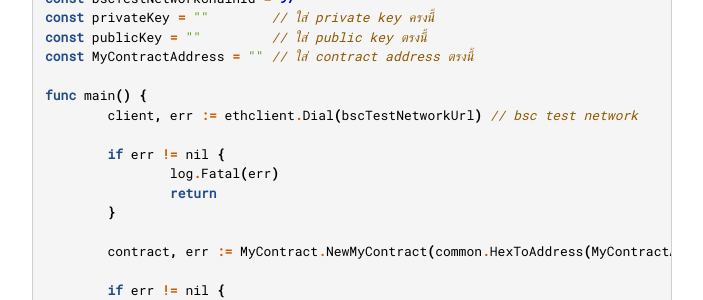
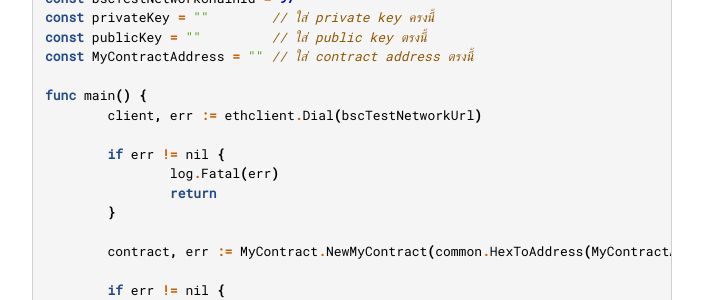
Before and after one commit to oat9002/oat9002.github.io, a Jekyll site: the page built from _posts/2021-10-28-connect-bsc-with-go-ethereum.md, in a window 1280 px wide and 900 px high, scrolled down 2451 px. Shown: the part 154-454 px from the top of the window, without its empty margins (288-991 px from the left). Built offline with Jekyll 4.4.1, drawn with Linux system fonts in a browser that asks for light colours; nearby versions of some CDN libraries.

Commit message:
remove unused

```diff
--- a/_posts/2021-10-28-connect-bsc-with-go-ethereum.md
+++ b/_posts/2021-10-28-connect-bsc-with-go-ethereum.md
@@ -100,7 +100,7 @@ const publicKey = ""         // ใส่ public key ตรงนี้
 const MyContractAddress = "" // ใส่ contract address ตรงนี้
 
 func main() {
-	client, err := ethclient.Dial(bscTestNetworkUrl) // bsc test network
+	client, err := ethclient.Dial(bscTestNetworkUrl)
 
 	if err != nil {
 		log.Fatal(err)
```
